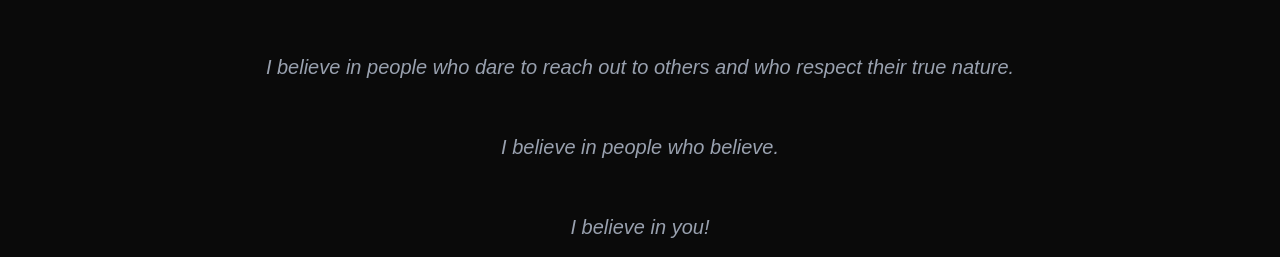
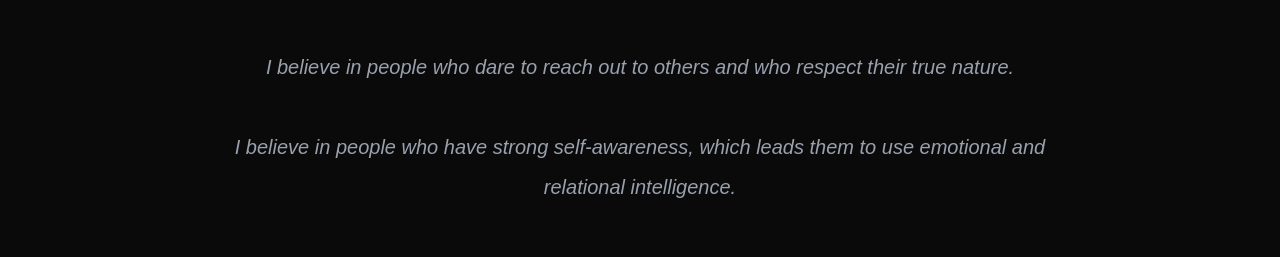
Before and after one commit to Trophaigle/Portfolio, a Next.js app: page /en/about in a window 1280 px wide. Shown: the part 1065-1322 px from the top of the page. Built offline with nearby package versions, Linux system fonts and the light colour scheme.

Commit message:
add intelliengence relationnelle et emotionnelle dans i believe

```diff
--- a/app/components/about/iBelieve.tsx
+++ b/app/components/about/iBelieve.tsx
@@ -6,7 +6,7 @@ import { motion } from 'framer-motion';
 
 
 
-export default function IBelieve () {
+export default function IBelieve () { //ecrit dans auberge jeunesse Copenhague, il neige dehors et il fait froid. Et moi je travail sur le site dans la grande salle un soir
 
    const t = useTranslations("Quotes");
   const quotes = t.raw("list") as string[];
--- a/messages/en.json
+++ b/messages/en.json
@@ -233,6 +233,7 @@
       "I believe in people who dare to challenge the status quo, even if it means being seen as crazy by those who fear change.",
       "I believe in people who make love because they have lost themselves passionately in their partner’s gaze.",
       "I believe in people who dare to reach out to others and who respect their true nature.",
+      "I believe in people who have strong self-awareness, which leads them to use emotional and relational intelligence.",
       "I believe in people who believe.",
       "I believe in you!"
     ]
--- a/messages/fr.json
+++ b/messages/fr.json
@@ -233,6 +233,7 @@
         "Je crois en les personnes qui osent remettre en question le statu quo, même si cela signifie être perçues comme folles par ceux qui craignent le changement.",
         "Je crois en les personnes qui font l’amour parce qu’elles se sont perdues passionnément dans le regard de leur partenaire.",
         "Je crois en les personnes qui osent aller vers les autres et qui respectent leur véritable nature.",
+        "Je crois en des personnes dont la forte conscience de soi leur permet de faire appel à leur intelligence émotionnelle et relationnelle.",
         "Je crois en les personnes qui croient.",
         "Je crois en toi !"
     ]
```
